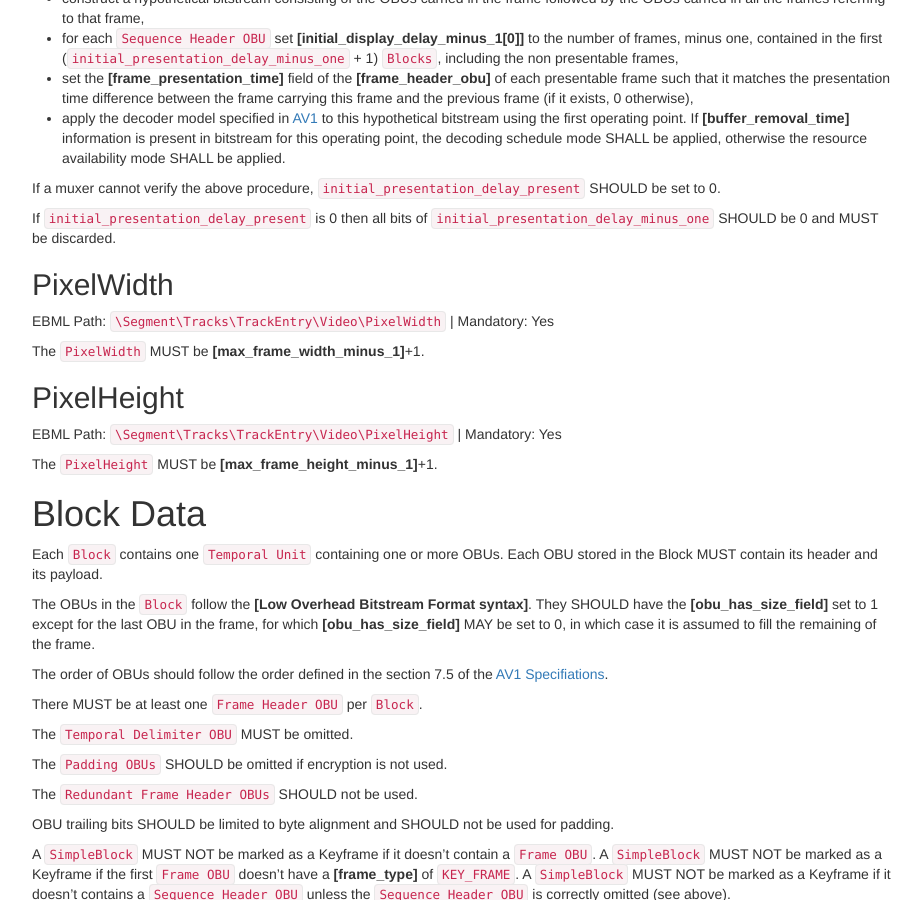
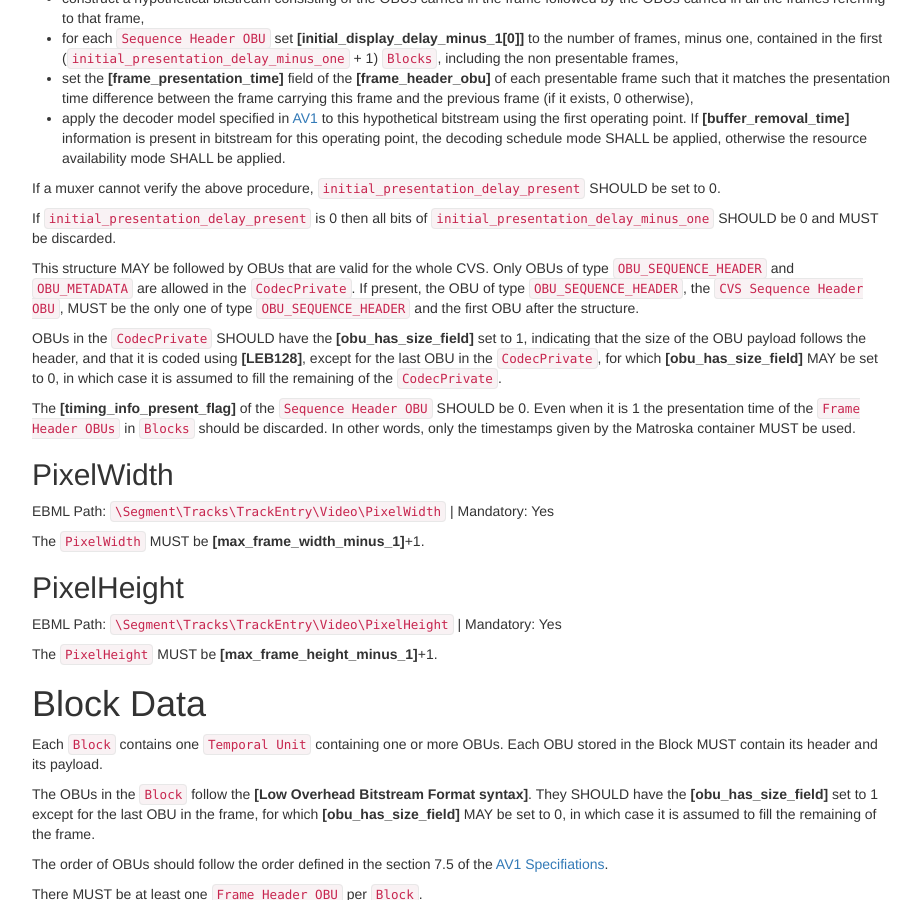
Before and after one commit to ietf-wg-cellar/matroska-specification, a Jekyll site: the page built from codec/av1.md, in a window 1280 px wide and 900 px high, scrolled down 1931 px. Shown: the whole window, without its empty margins (273-1194 px from the left). Built offline with Jekyll 4.4.1, drawn with Linux system fonts in a browser that asks for light colours; our own code applies the rules of GitHub Pages for plain Markdown files.

Commit message:
av1: bring back the OBUs in the CodecPrivate

```diff
--- a/codec/av1.md
+++ b/codec/av1.md
@@ -79,6 +79,12 @@ The `initial_presentation_delay_minus_one` field indicates the number of frames
 If a muxer cannot verify the above procedure, `initial_presentation_delay_present` SHOULD be set to 0.
 
 If `initial_presentation_delay_present` is 0 then all bits of `initial_presentation_delay_minus_one` SHOULD be 0 and MUST be discarded.
+
+This structure MAY be followed by OBUs that are valid for the whole CVS. Only OBUs of type `OBU_SEQUENCE_HEADER` and `OBU_METADATA` are allowed in the `CodecPrivate`. If present, the OBU of type `OBU_SEQUENCE_HEADER`, the `CVS Sequence Header OBU`, MUST be the only one of type `OBU_SEQUENCE_HEADER` and the first OBU after the structure.
+
+OBUs in the `CodecPrivate` SHOULD have the __[obu_has_size_field]__ set to 1, indicating that the size of the OBU payload follows the header, and that it is coded using __[LEB128]__, except for the last OBU in the `CodecPrivate`, for which __[obu_has_size_field]__ MAY be set to 0, in which case it is assumed to fill the remaining of the `CodecPrivate`.
+
+The __[timing_info_present_flag]__ of the `Sequence Header OBU` SHOULD be 0. Even when it is 1 the presentation time of the `Frame Header OBUs` in `Blocks` should be discarded. In other words, only the timestamps given by the Matroska container MUST be used.
 
 ## PixelWidth
 EBML Path: `\Segment\Tracks\TrackEntry\Video\PixelWidth` | Mandatory: Yes
```
